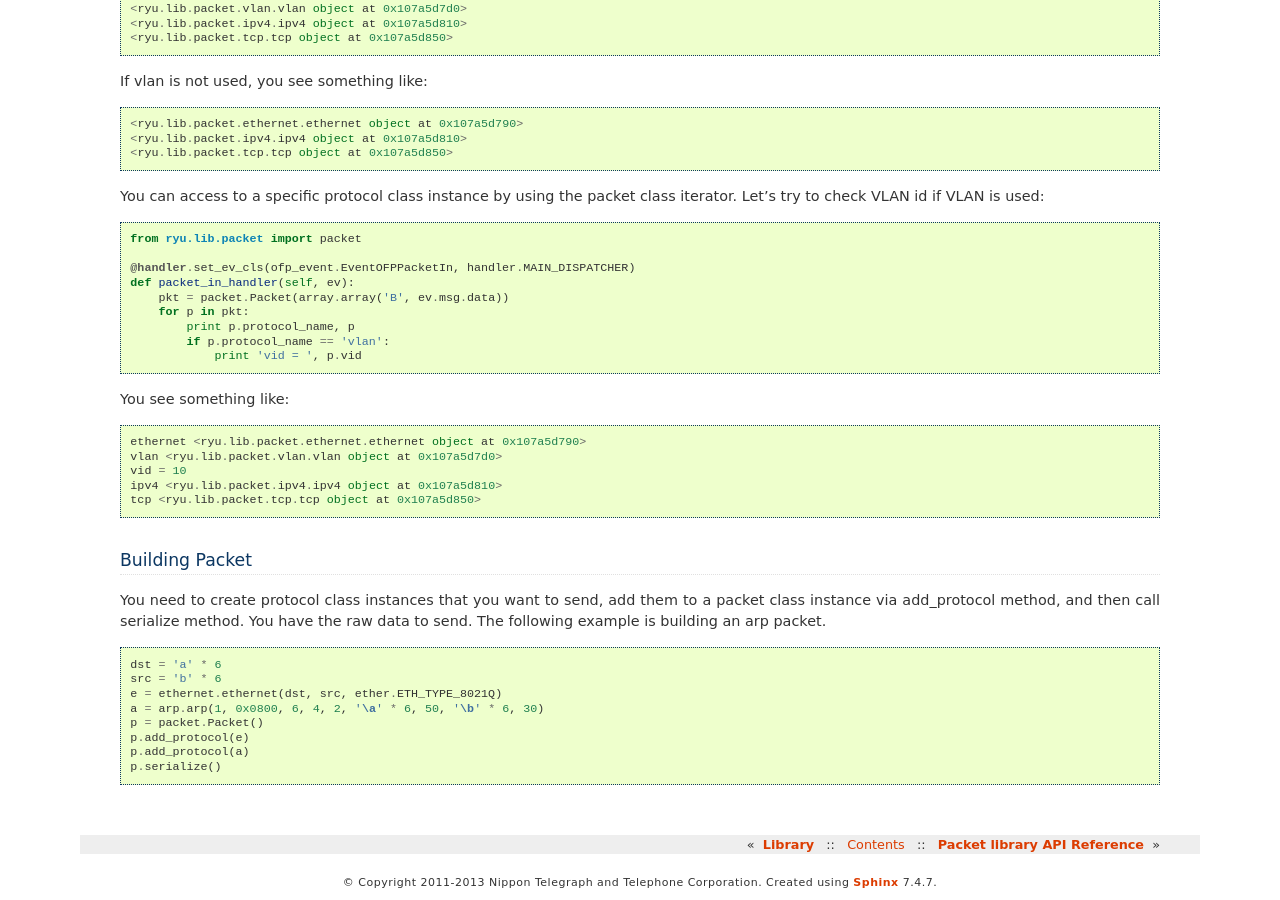
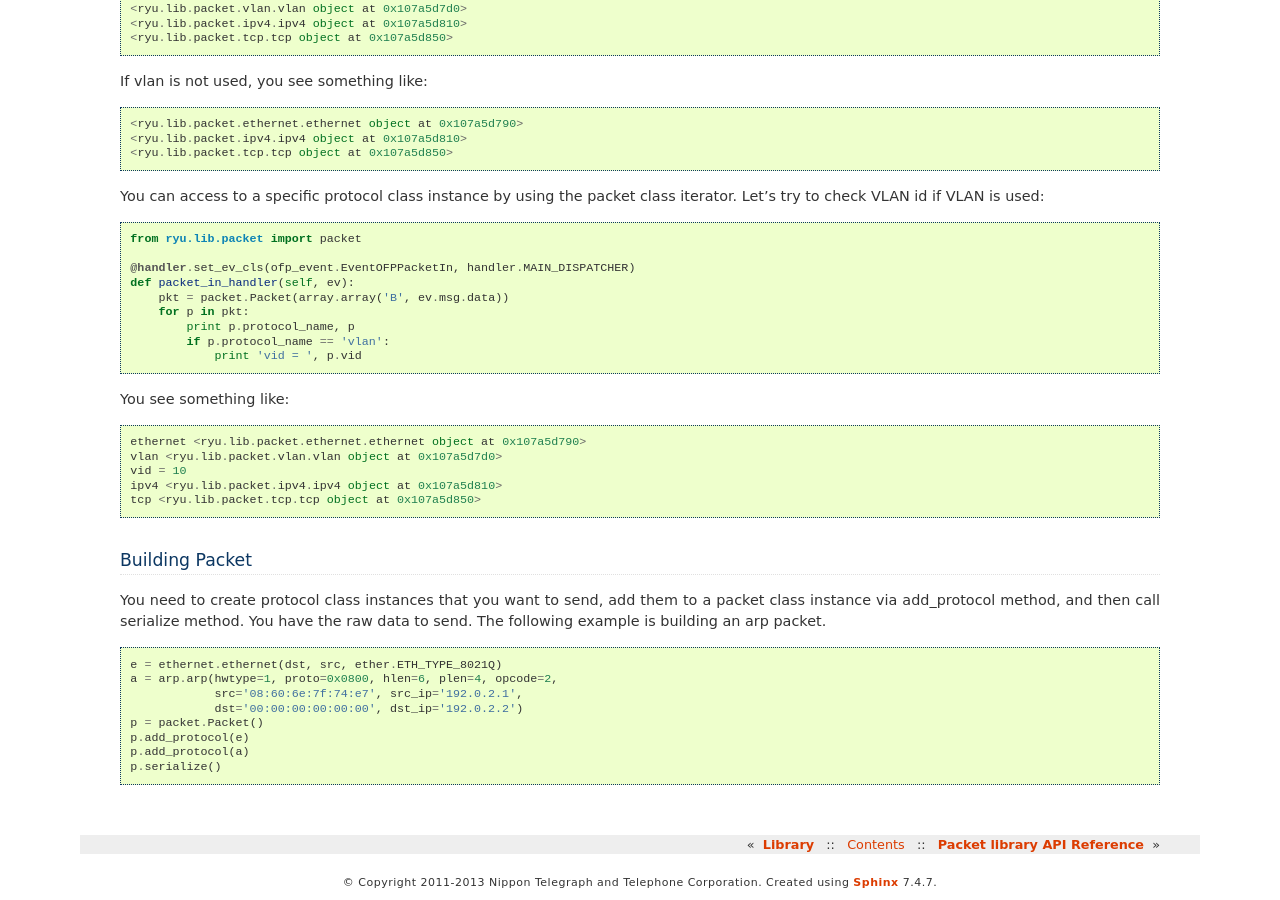
Before and after one commit to faucetsdn/ryu, a Sphinx documentation site: the page built from doc/source/library_packet.rst, in a window 1280 px wide and 900 px high, scrolled down 639 px. Built offline with Sphinx 7.4.7, drawn with Linux system fonts in a browser that asks for light colours.

Commit message:
packet lib api: update documentation
Signed-off-by: YAMAMOTO Takashi <yamamoto@valinux.co.jp>
Signed-off-by: FUJITA Tomonori <fujita.tomonori@lab.ntt.co.jp>

```diff
--- a/doc/source/library_packet.rst
+++ b/doc/source/library_packet.rst
@@ -79,10 +79,10 @@ is building an arp packet.
 
 .. code-block:: python
 
-    dst = 'a' * 6
-    src = 'b' * 6
     e = ethernet.ethernet(dst, src, ether.ETH_TYPE_8021Q)
-    a = arp.arp(1, 0x0800, 6, 4, 2, '\a' * 6, 50, '\b' * 6, 30)
+    a = arp.arp(hwtype=1, proto=0x0800, hlen=6, plen=4, opcode=2,
+                src='08:60:6e:7f:74:e7', src_ip='192.0.2.1',
+                dst='00:00:00:00:00:00', dst_ip='192.0.2.2')
     p = packet.Packet()
     p.add_protocol(e)
     p.add_protocol(a)
```
